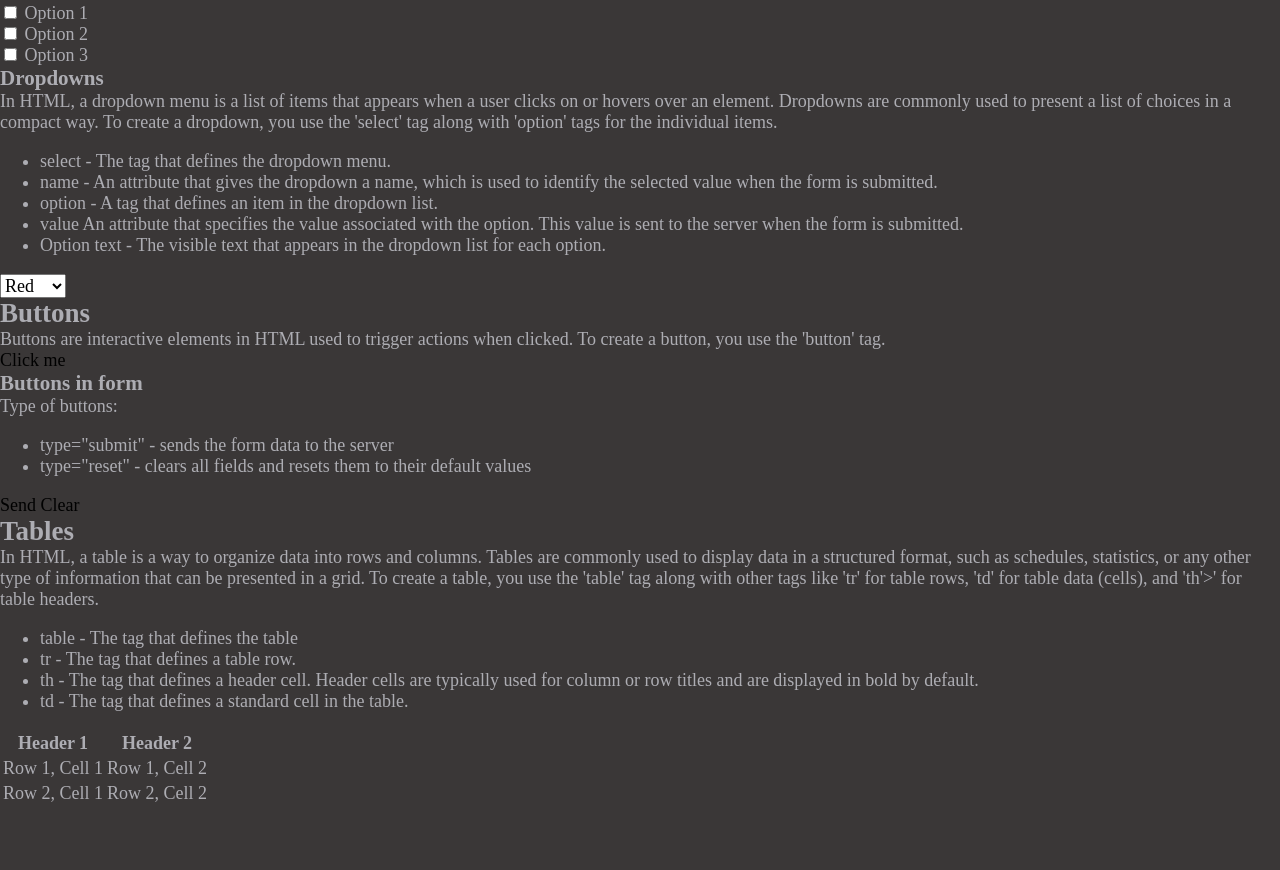
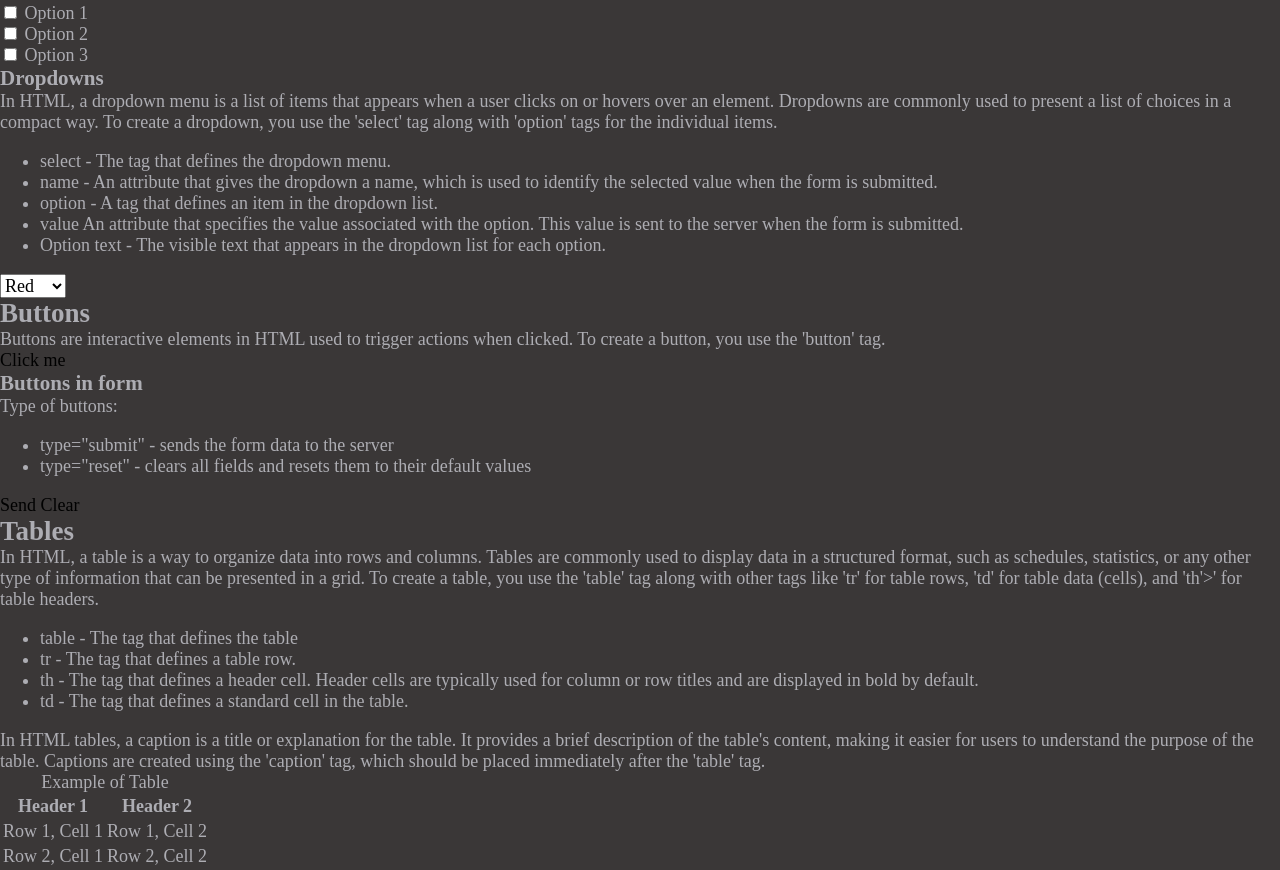
Before and after one commit to KoshJR/web-landings, a plain HTML site: page landing-practice/day-1/index.html in a window 1280 px wide. Shown: the part 2724-3594 px from the top of the page. Before the commit the page ends 3531 px from the top, so only its background shows below. Drawn offline with Linux system fonts and the light colour scheme.

Commit message:
Update index.html

```diff
--- a/landing-practice/day-1/index.html
+++ b/landing-practice/day-1/index.html
@@ -460,7 +460,17 @@
             <p>td - The tag that defines a standard cell in the table.</p>
           </li>
         </ul>
+        <p>
+          In HTML tables, a caption is a title or explanation for the table. It
+          provides a brief description of the table's content, making it easier
+          for users to understand the purpose of the table. Captions are created
+          using the 'caption' tag, which should be placed immediately after the
+          'table' tag.
+        </p>
         <table>
+          <caption>
+            Example of Table
+          </caption>
           <tr>
             <th>Header 1</th>
             <th>Header 2</th>
```
